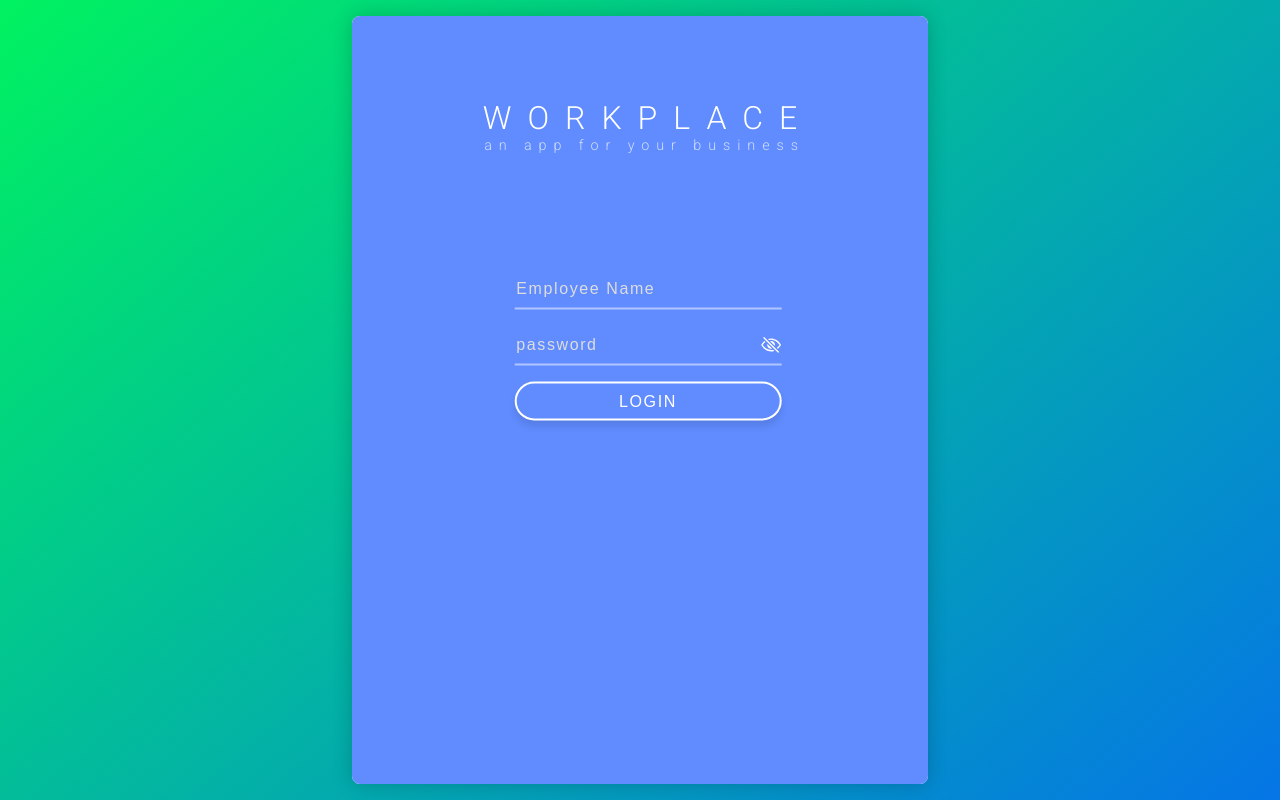
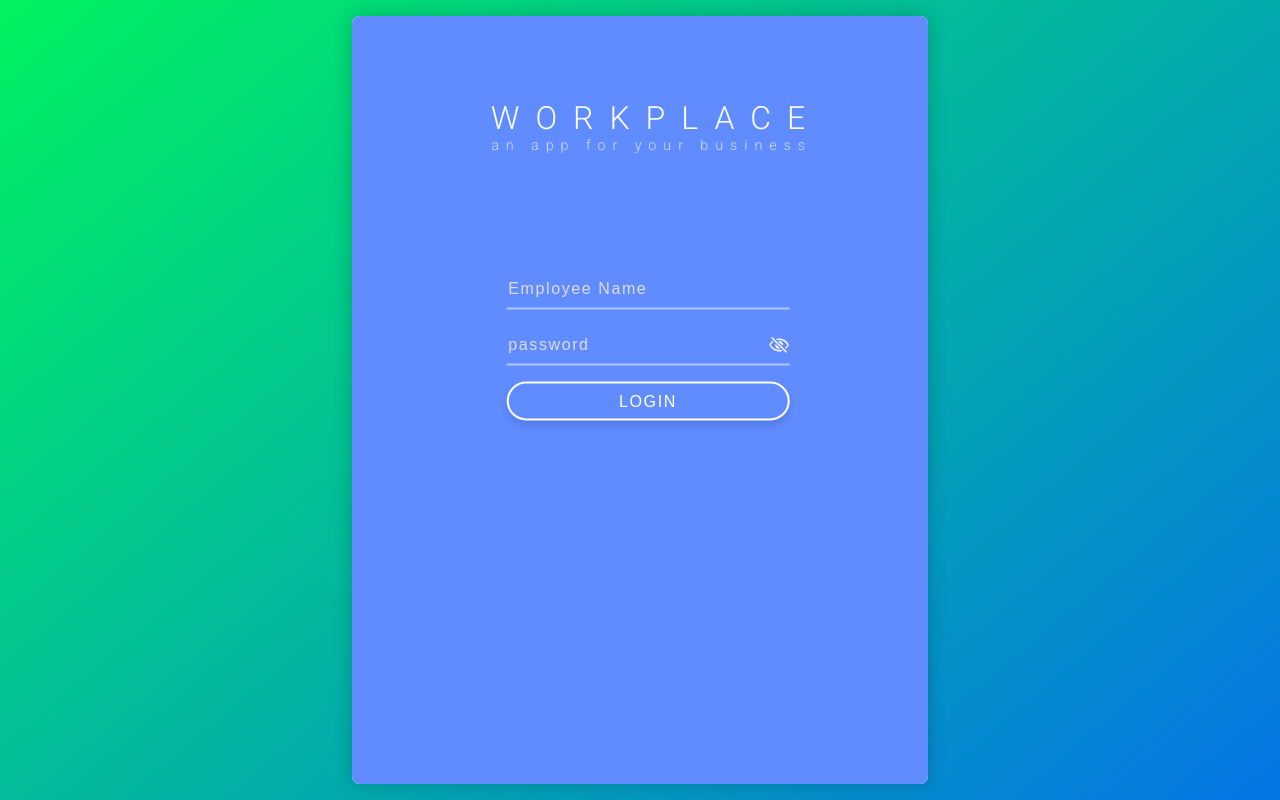
Before and after one commit to knavekaiser/tully, a website: page index.html in a window 1280 px wide. Drawn offline with nearby package versions, Linux system fonts and the light colour scheme.

Commit message:
style fixes

```diff
--- a/mobile.css
+++ b/mobile.css
@@ -24,13 +24,20 @@ header {
 header a div {
   transform: translateX(-100%) translateY(-25%);
 }
+.welcomeScreen h2 {
+  text-indent: 0.35em;
+  letter-spacing: 0.25em;
+}
+.welcomeScreen p {
+  letter-spacing: 0.28em;
+  text-indent: 0.4em;
+}
 h1,
 a h3 {
   text-align: right;
 }
 form {
   padding: 1rem;
-  margin: auto;
   width: 95%;
   grid-row-gap: 0.8rem;
   grid-column-gap: 0.4rem;
--- a/style.css
+++ b/style.css
@@ -80,6 +80,7 @@ body {
 .welcomeScreen h2 {
   font-size: 2rem;
   font-weight: 300;
+  text-indent: 0.5em;
   letter-spacing: 0.5em;
 }
 .welcomeScreen p {
@@ -87,7 +88,7 @@ body {
   font-weight: 300;
   font-size: 0.9rem;
   letter-spacing: 0.48em;
-  text-indent: -0.48em;
+  text-indent: 0.5em;
   z-index: 40;
 }
 .welcomeScreen.done {
```
